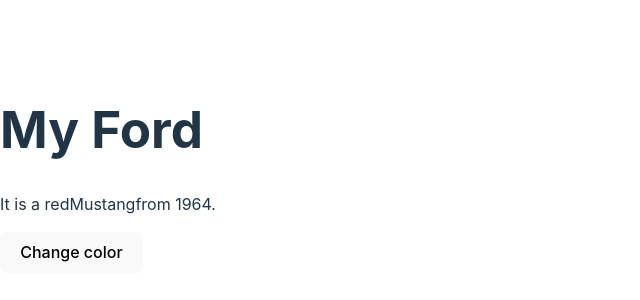
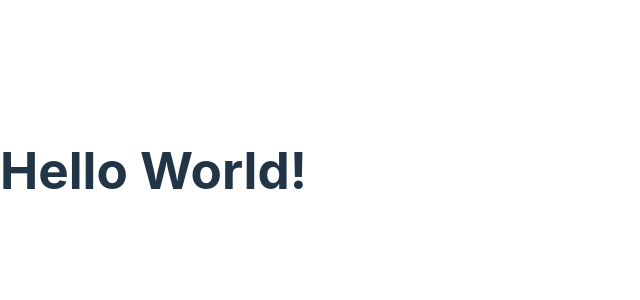
Before and after one commit to Almusawee/React-Login-Page, a React (Vite) app: page / in a window 1280 px wide. Shown: the part 230-530 px from the top of the page, without its empty margins (0-640 px from the left). Built offline with nearby package versions, Linux system fonts and the light colour scheme.

Commit message:
3 files modified

```diff
--- a/package.json
+++ b/package.json
@@ -10,7 +10,8 @@
   },
   "dependencies": {
     "react": "^18.2.0",
-    "react-dom": "^18.2.0"
+    "react-dom": "^18.2.0",
+    "react-icons": "^4.4.0"
   },
   "devDependencies": {
     "@types/react": "^18.0.17",
--- a/src/App.jsx
+++ b/src/App.jsx
@@ -17,16 +17,7 @@
   render() {
     return (
       <div>
-        <h1>My {this.state.brand}</h1>
-        <p>
-          It is a {this.state.color}
-          {this.state.model}
-          from {this.state.year}.
-        </p>
-        <button
-          type="button"
-          onClick={this.changeColor}
-        >Change color</button>
+       <h1>Hello World!</h1>
       </div>
     );
   }
```
Also changed, not shown: 1 other file (tests, documents, lock files or other folders).
